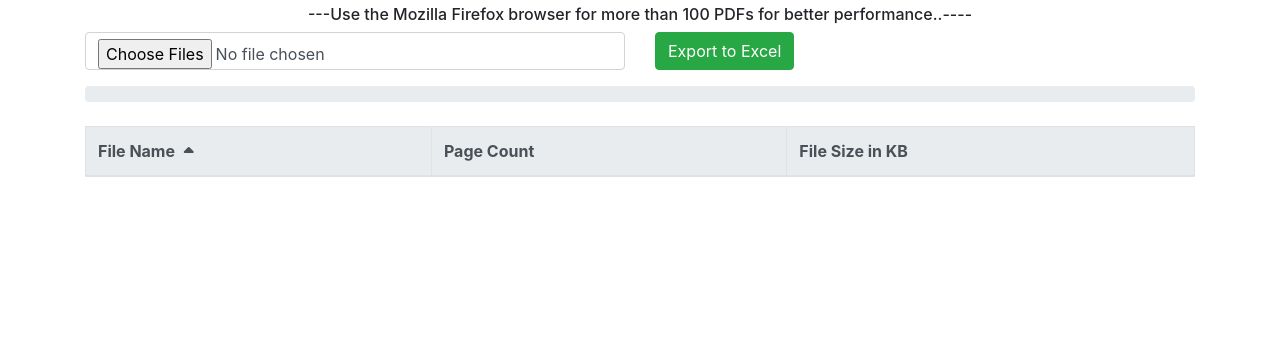
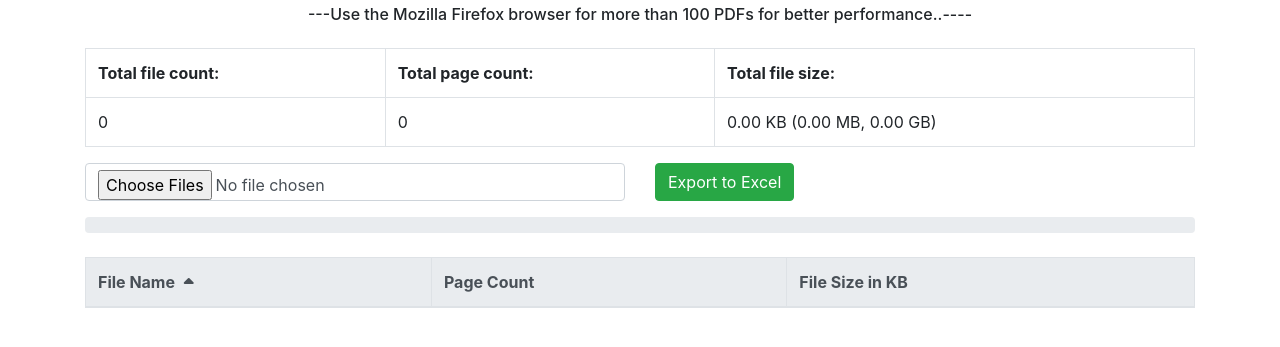
Before and after one commit to dhananjay-parihar/pdf-file-page-count-using-javascript, a plain HTML site: page index.html in a window 1280 px wide. Both pictures are taken after a click on the element "File Name". Shown: the part 75-422 px from the top of the page. Drawn offline with nearby package versions, Linux system fonts and the light colour scheme; some icons are missing.

Commit message:
Update index.html

```diff
--- a/index.html
+++ b/index.html
@@ -26,6 +26,20 @@
   <div class="container mt-4">
     <h1 class="text-center">PDF FILE PAGE COUNTER</h1>
     <h6 class="text-center">---Use the Mozilla Firefox browser for more than 100 PDFs for better performance..----</h6>
+
+ <table class="table table-bordered mt-4">
+      <tr>
+        <th>Total file count:</th>
+        <th>Total page count:</th>
+        <th>Total file size:</th>
+      </tr>
+      <tr id="totalsRow">
+        <td>0</td>
+        <td>0</td>
+        <td>0 KB</td>
+      </tr>
+    </table>
+
     <div class="row">
       <div class="col-md-6">
         <input type="file" class="form-control" id="files" accept=".pdf" name="files[]" multiple />
@@ -40,6 +54,8 @@
         <div id="progressBar" class="progress-bar" role="progressbar" style="width: 0%;" aria-valuenow="0" aria-valuemin="0" aria-valuemax="100">0%</div>
       </div>
     </div>
+
+
 
     <table id="pdfTable" class="table table-bordered mt-4">
       <thead class="thead-light">
@@ -65,6 +81,7 @@
     let totalProgress = 0;
     let sortDirection = 1; // 1 for ascending, -1 for descending
     let sortColumn = '';
+    let totalFileSize = 0; // Initialize total file size
 
     inputElement.onchange = function (event) {
       let files = event.target.files;
@@ -87,11 +104,14 @@
           let fileSize = document.createElement('td');
           numPages.textContent = pdf.numPages;
           fileName.textContent = file.name;
-          fileSize.textContent = formatBytes(file.size);
+          let fileSizeInKB = file.size / 1024;
+          fileSize.textContent = fileSizeInKB.toFixed(2) + ' KB'; // Display file size in KB with 2 decimal places
           numPages.setAttribute('data-pages', pdf.numPages);
           numPages.addEventListener('click', function () {
             sortTable('numPages');
           });
+
+          totalFileSize += file.size; // Add file size to total
 
           row.appendChild(fileName);
           row.appendChild(numPages);
@@ -101,12 +121,30 @@
           totalProgress += 100 / inputElement.files.length;
           progressBar.style.width = totalProgress + '%';
           progressBar.textContent = Math.round(totalProgress) + '%';
+
+          updateTotals(); // Update totals after each file is loaded
         });
       };
     }
 
-        function formatBytes(bytes) {
-    return Math.ceil(bytes / 1024) +"KB";
+    function updateTotals() {
+  let totalFileCount = inputElement.files.length;
+  let totalPages = 0;
+
+  for (let row of tableBody.rows) {
+    totalPages += parseInt(row.cells[1].getAttribute('data-pages'));
+  }
+
+  // Calculate total file size in different units
+  let totalSizeKB = totalFileSize / 1024;
+  let totalSizeMB = totalSizeKB / 1024;
+  let totalSizeGB = totalSizeMB / 1024;
+
+  let totalsRow = document.getElementById('totalsRow');
+  totalsRow.cells[0].textContent = totalFileCount;
+  totalsRow.cells[1].textContent = totalPages;
+  // Display total file size in KB with 2 decimal places
+  totalsRow.cells[2].textContent = totalSizeKB.toFixed(2) + ' KB (' + totalSizeMB.toFixed(2) + ' MB, ' + totalSizeGB.toFixed(2) + ' GB)';
 }
 
     function sortTable(columnName) {
@@ -158,6 +196,8 @@
 
       tableBody.innerHTML = '';
       rows.forEach(row => tableBody.appendChild(row));
+
+      updateTotals(); // Update totals after sorting
     }
 
     function updateSortIcon(header, direction) {
```
